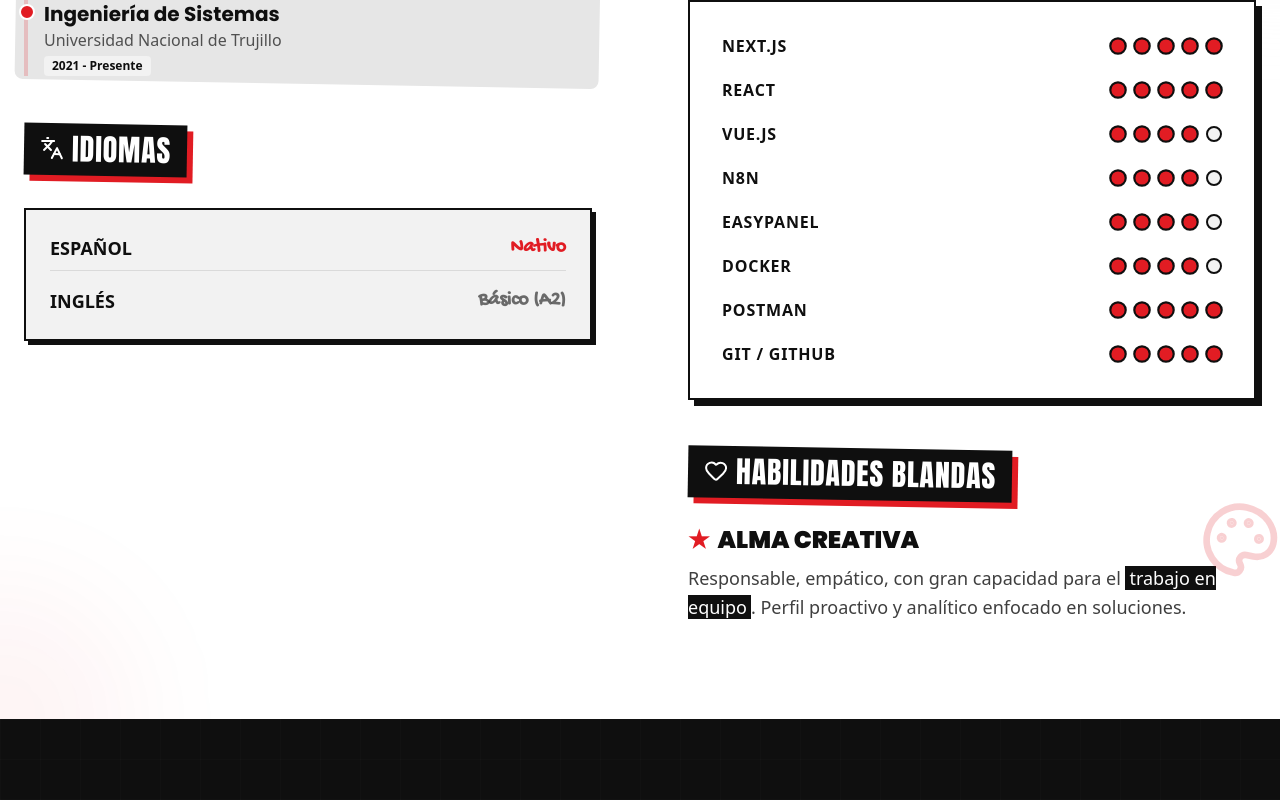
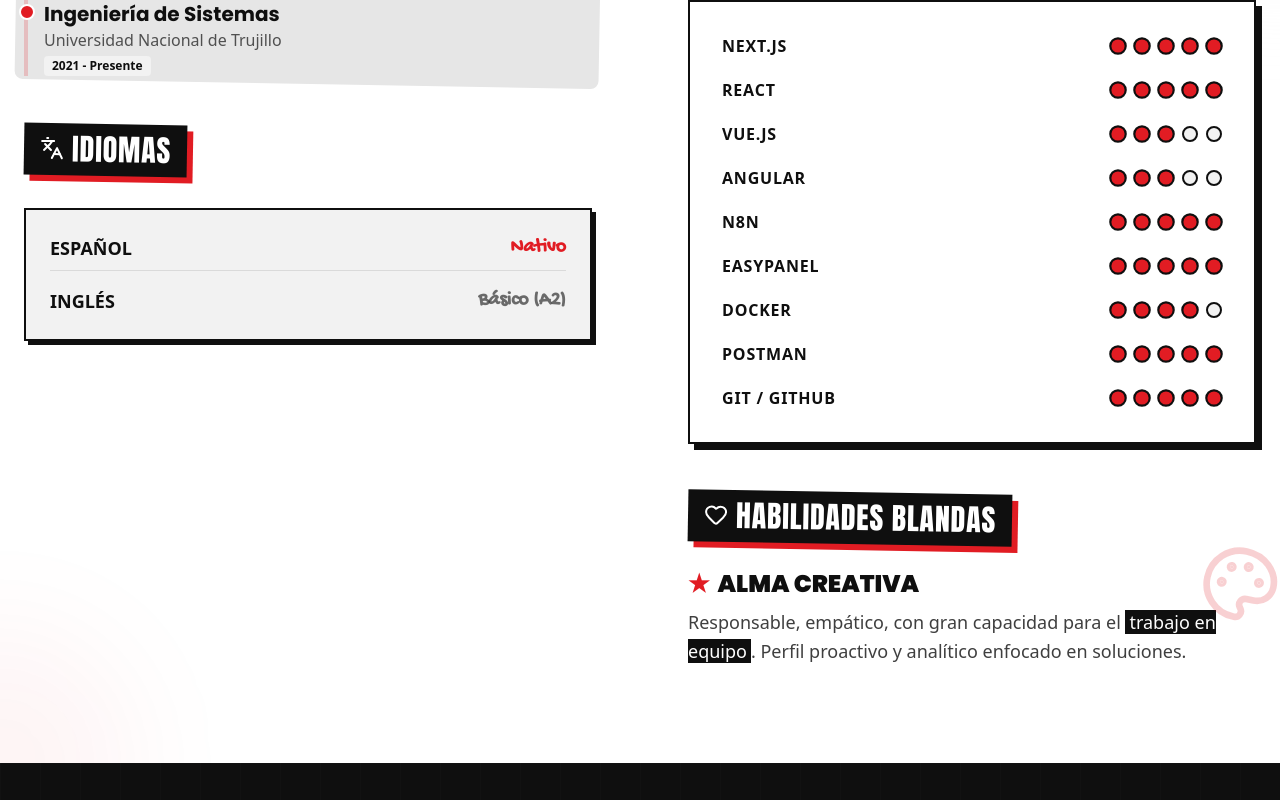
Before and after one commit to NarutoGM/portafolio, a Next.js app: page / in a window 1280 px wide. Shown: the part 980-1780 px from the top of the page. Built offline with nearby package versions, Linux system fonts and the light colour scheme.

Commit message:
Añaiendo habilidad

```diff
--- a/components/Education.tsx
+++ b/components/Education.tsx
@@ -70,9 +70,10 @@
                             <div className="bg-white border-2 border-[#0F0F0F] p-8 shadow-[6px_6px_0px_0px_#0F0F0F] space-y-5">
                                 <SkillRow name="Next.js" level={5} />
                                 <SkillRow name="React" level={5} />
-                        <SkillRow name="Vue.js" level={4} />
-                        <SkillRow name="n8n" level={4} />
-                        <SkillRow name="Easypanel" level={4} />
+                                <SkillRow name="Vue.js" level={3} />
+                                <SkillRow name="Angular" level={3} />
+                                <SkillRow name="n8n" level={5} />
+                                <SkillRow name="Easypanel" level={5} />
                                 <SkillRow name="Docker" level={4} />
                                 <SkillRow name="Postman" level={5} />
                                 <SkillRow name="Git / GitHub" level={5} />
```
Lines whose indentation alone changed are shown as unchanged.
